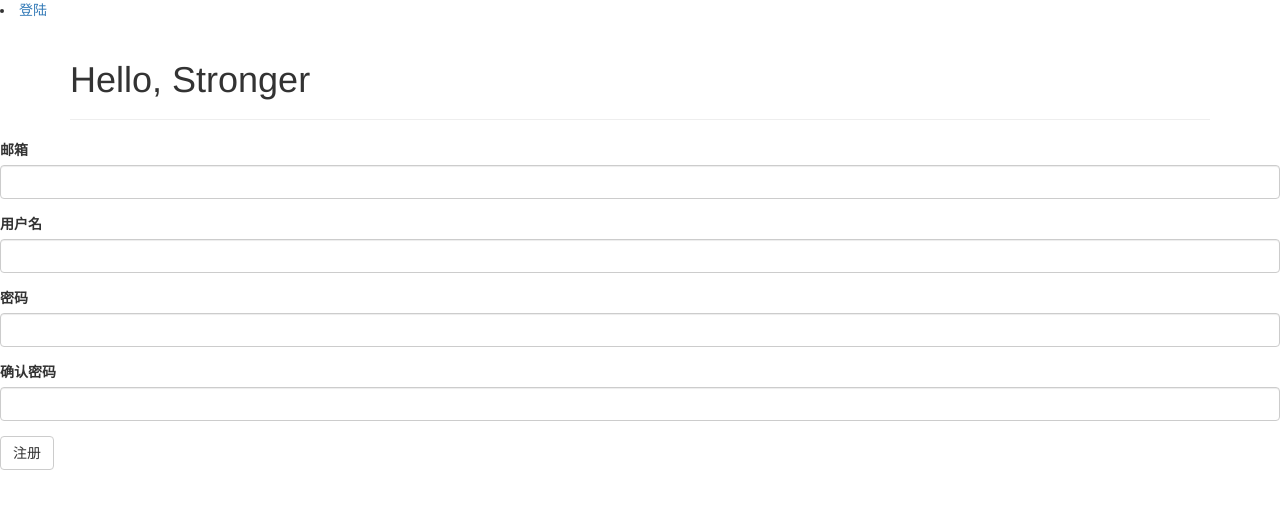
After one commit to xiaomacai/flask-web, a Flask app: page /auth/register in a window 1280 px wide. The commit adds this page. Shown: the top 509 px of the page. Run offline with Flask 2, Linux system fonts and the light colour scheme; parts of the project's set-up code (start-up, migrations or seed data) failed here and were passed over; some libraries are stand-ins or nearby versions.

Commit message:
session 8: add register function

```diff
--- a/app/auth/forms.py
+++ b/app/auth/forms.py
@@ -1,7 +1,8 @@
 # coding: utf8
 from flask_wtf import FlaskForm
 from wtforms import StringField, SubmitField, BooleanField, PasswordField
-from wtforms.validators import DataRequired, Email, Length
+from wtforms.validators import DataRequired, Email, Length, EqualTo, ValidationError
+from ..models import User
 
 
 class LoginForm(FlaskForm):
@@ -9,3 +10,19 @@
     password = PasswordField(u'密码', validators=[DataRequired()])
     remember_me = BooleanField(u'保持登陆')
     submit = SubmitField(u'登陆')
+
+
+class RegistrationForm(FlaskForm):
+    email = StringField(u'邮箱', validators=[DataRequired(), Email(), Length(1, 64)])
+    user_name = StringField(u'用户名', validators=[DataRequired(), Length(1, 64)])
+    password = PasswordField(u'密码', validators=[DataRequired(), EqualTo('password2')])
+    password2 = PasswordField(u'确认密码', validators=[DataRequired()])
+    submit = SubmitField(u'注册')
+
+    def validate_email(self, field):
+        if User.query.filter_by(email=field.data).first():
+            raise ValidationError(u'邮箱已经存在')
+
+    def validate_user_name(self, field):
+        if User.query.filter_by(user_name=field.data).first():
+            raise ValidationError(u'用户名已经存在')
--- a/app/auth/views.py
+++ b/app/auth/views.py
@@ -1,9 +1,10 @@
 # coding:utf8
 from flask import render_template, redirect, request, url_for, flash
 from . import auth
-from .forms import LoginForm
+from .forms import LoginForm, RegistrationForm
 from ..models import User
-from flask_login import login_user
+from flask_login import login_user, login_required, logout_user
+from .. import db
 
 
 @auth.route('/login', methods=['GET', 'POST'])
@@ -16,3 +17,22 @@
             return redirect(request.args.get('next') or url_for('main.index'))
         flash(u'用户名或密码错误')
     return render_template('auth/login.html', form=form)
+
+
+@auth.route('/logout')
+@login_required
+def logout():
+    logout_user()
+    return redirect(url_for('main.index'))
+
+
+@auth.route('/register', methods=['GET', 'POST'])
+def register():
+    form = RegistrationForm()
+    if form.validate_on_submit():
+        user = User(email=form.email.data, user_name=form.user_name.data, password=form.password.data)
+        db.session.add(user)
+        db.session.commit()
+        login_user(user)
+        return redirect(url_for('main.index'))
+    return render_template('auth/register.html', form=form)
--- /dev/null
+++ b/app/templates/auth/register.html
@@ -0,0 +1,2 @@
+{% extends "base.html" %}
+{% block title %}注册{% endblock %}
--- a/app/templates/base.html
+++ b/app/templates/base.html
@@ -9,10 +9,11 @@
 
 {% block navbar %}
     {% if current_user.is_authenticated %}
-        <li><a href="{{ url_for('auth.logou') }}">退出</a></li>
+        <li><a href="{{ url_for('auth.logout') }}">退出</a></li>
     {% else %}
         <li><a href="{{ url_for('auth.login') }}">登陆</a></li>
     {% endif %}
+
 
 {% endblock %}
 
```
Also changed, not shown: app/templates/auth/login.html (+7 -0 lines).
